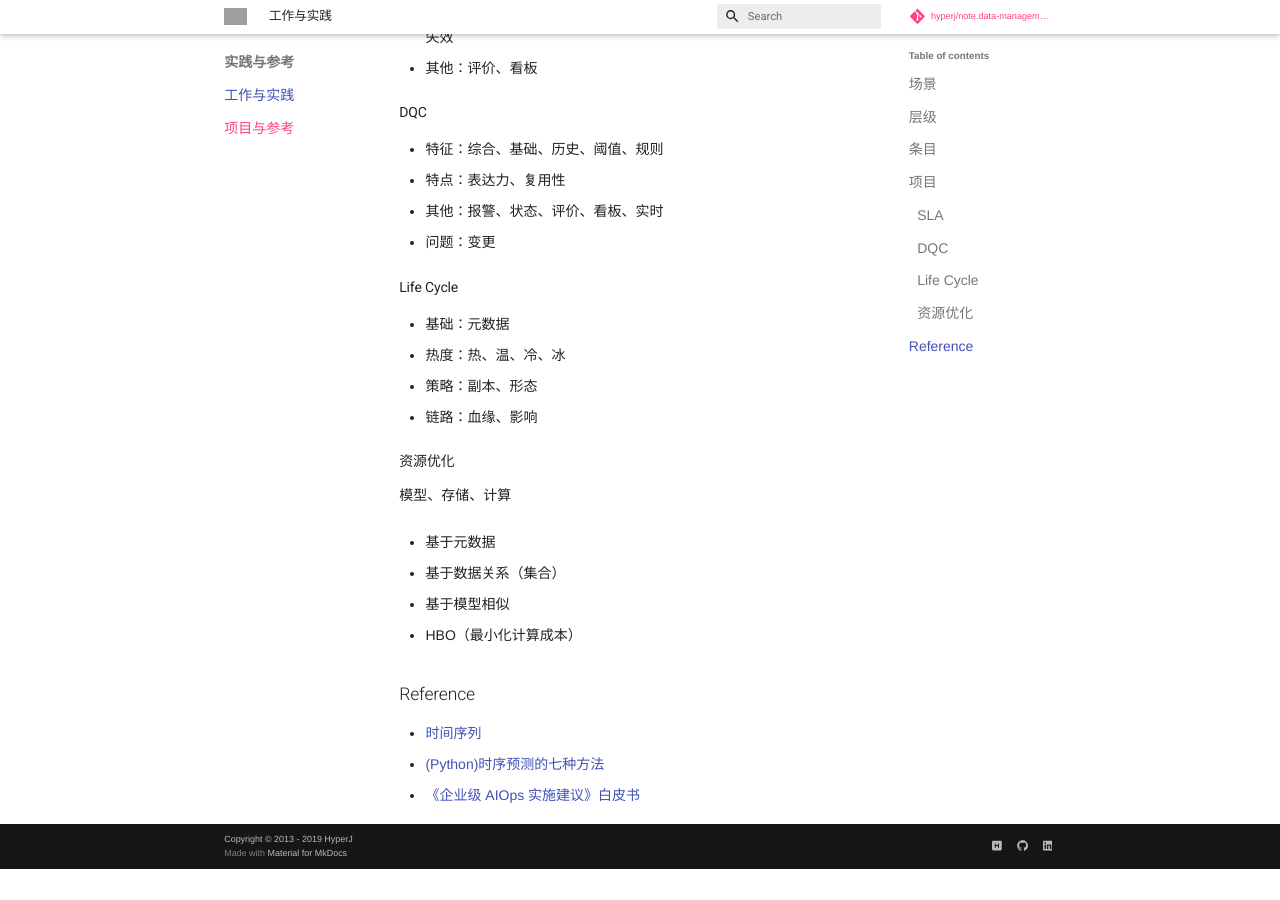
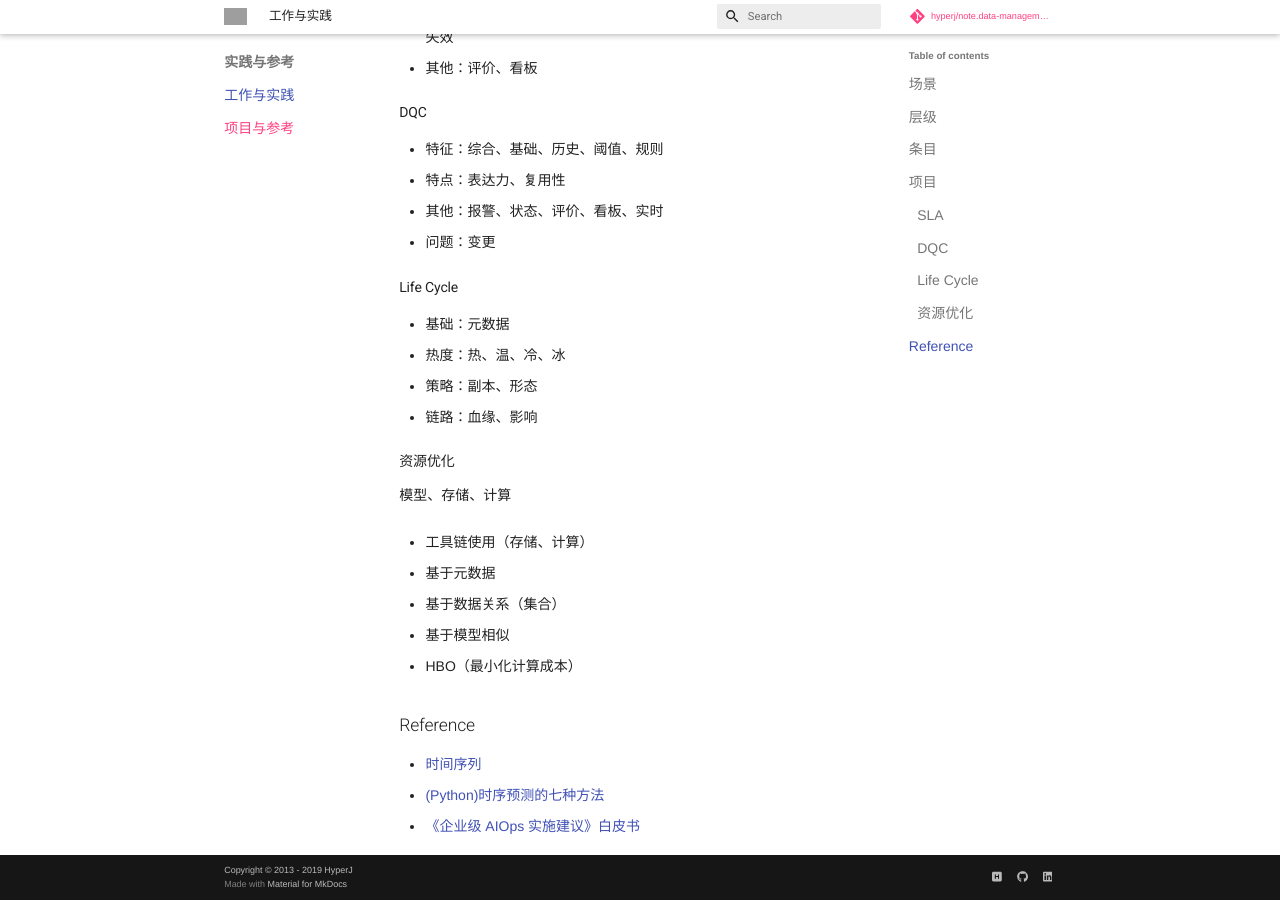
Before and after one commit to hyperj/note.data-management, an MkDocs documentation site: the page built from docs/work-and-practice.md, in a window 1280 px wide and 900 px high, scrolled down 1373 px. Built offline with MkDocs 1.6.1 and Material for MkDocs 9.7.7, drawn with Linux system fonts in a browser that asks for light colours; nearby versions of some CDN libraries; library files that are not in the unit come from our copies; comment, search, counter and statistics services are not loaded; before the commit the page ends 2242 px from its top, so only the background shows below that; grey boxes are pictures that could not be loaded.

Commit message:
update resource optimize

```diff
--- a/docs/work-and-practice.md
+++ b/docs/work-and-practice.md
@@ -70,6 +70,8 @@
 
 模型、存储、计算
 
+- 工具链使用（存储、计算）
+
 - 基于元数据
 
 - 基于数据关系（集合）
```
